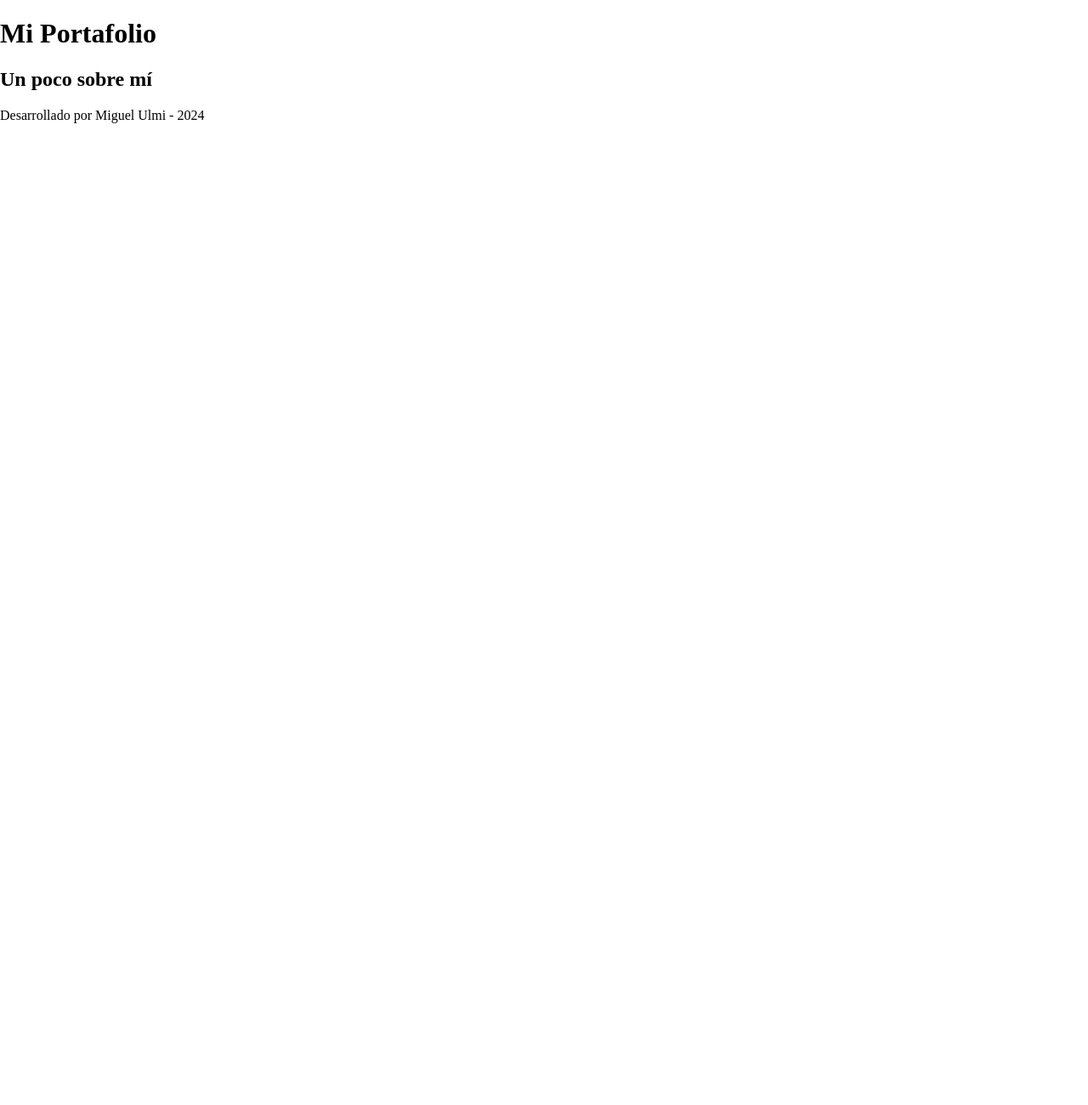
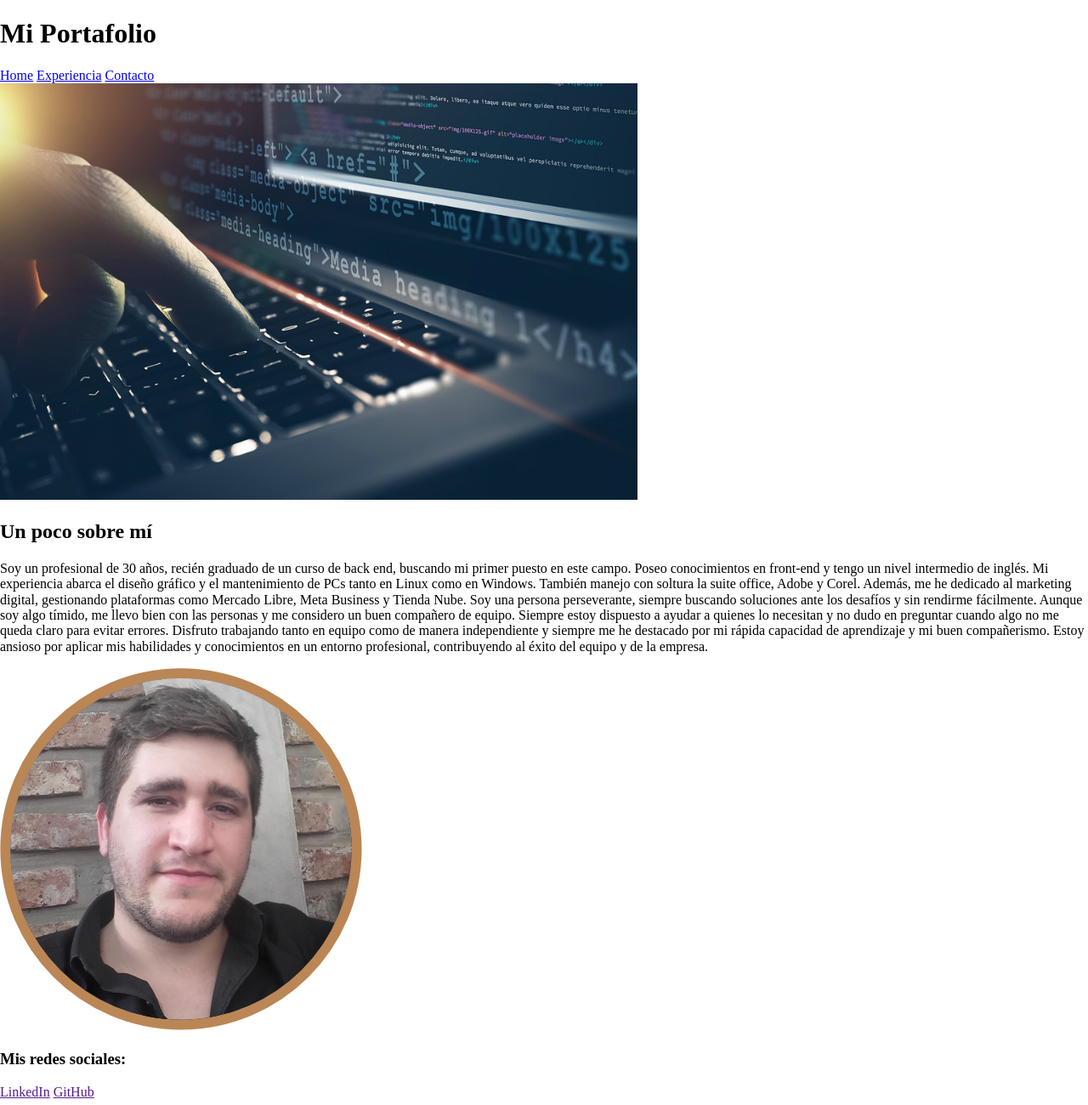
Before and after one commit to MigueBlack93/portafolio-migue, a plain HTML site: page index.html in a window 1280 px wide. Shown: the top 1300 px of the page at 85% size. Before the commit the page ends 800 px from the top, so only its background shows below. Drawn offline with Linux system fonts and the light colour scheme.

Commit message:
Armando el esqueleto

```diff
--- a/index.html
+++ b/index.html
@@ -10,20 +10,43 @@
     </head>
 
     <body>
-        <header>
-            <h1>Mi Portafolio</h1>
+        <header class="header">
+            <section class="header__textos">
+                <h1 class="header__titulo">Mi Portafolio</h1>
+
+                <div class="header__links">
+                    <a class="header__link" href="index.html">Home</a>
+                    <a class="header__link" href="experiencia.html">Experiencia</a>
+                    <a class="header__link" href="contacto.html">Contacto</a>
+                </div>
+            </section>
+
+            <img src="images/programacion.jpg" alt="Imagen de alguien programando con una notebook" class="header__imagen">
         </header>
 
-        <main>
-            <h2>Un poco sobre mí</h2>
-            <p></p>
+        <main class="main">
+            <h2 class="main__titulo">Un poco sobre mí</h2>
+
+            <p class="main__textos">Soy un profesional de 30 años, recién graduado de un curso de back end, buscando mi primer puesto en este campo. Poseo conocimientos en front-end y tengo un nivel intermedio de inglés. Mi experiencia abarca el diseño gráfico y el mantenimiento de PCs tanto en Linux como en Windows. También manejo con soltura la suite office, Adobe y Corel. Además, me he dedicado al marketing digital, gestionando plataformas como Mercado Libre, Meta Business y Tienda Nube.
+
+                Soy una persona perseverante, siempre buscando soluciones ante los desafíos y sin rendirme fácilmente. Aunque soy algo tímido, me llevo bien con las personas y me considero un buen compañero de equipo. Siempre estoy dispuesto a ayudar a quienes lo necesitan y no dudo en preguntar cuando algo no me queda claro para evitar errores.
+
+                Disfruto trabajando tanto en equipo como de manera independiente y siempre me he destacado por mi rápida capacidad de aprendizaje y mi buen compañerismo. Estoy ansioso por aplicar mis habilidades y conocimientos en un entorno profesional, contribuyendo al éxito del equipo y de la empresa.</p>
+
+            <img src="images/CV. Miguel Ulmi OKOK.png" alt="Foto de Miguel relajado" class="main__imagen">
+
+            <section class="main__redes">
+                <h3 class="main__redes__titulo">Mis redes sociales:</h3>
+                <a href="" class="main__redes__boton">LinkedIn</a>
+                <a href="" class="main__redes__boton">GitHub</a>
+            </section>
         </main>
 
-        <footer>
-            <p>Desarrollado por Miguel Ulmi - 2024</p>
+        <footer class="footer">
+            <p class="footer__texto">Desarrollado por Miguel Ulmi - 2024</p>
         </footer>
 
-    <script src="apps/app.js"></script>
+        <script src="apps/app.js"></script>
 
     </body>
 
```
Also changed, not shown: contacto.html (added, +43 -0 lines), experiencia.html (added, +45 -0 lines), images/1493938270-programacion-istock1-768x432.webp (added), images/CV. Miguel Ulmi OKOK.png (added), images/Programacion-visual-con-Dynamo-que-es-y-que-nos-aporta-la-programación-visual.jpg (added), images/lenguaje-programación-portada.jpg (added), images/programacion.jpg (added).
